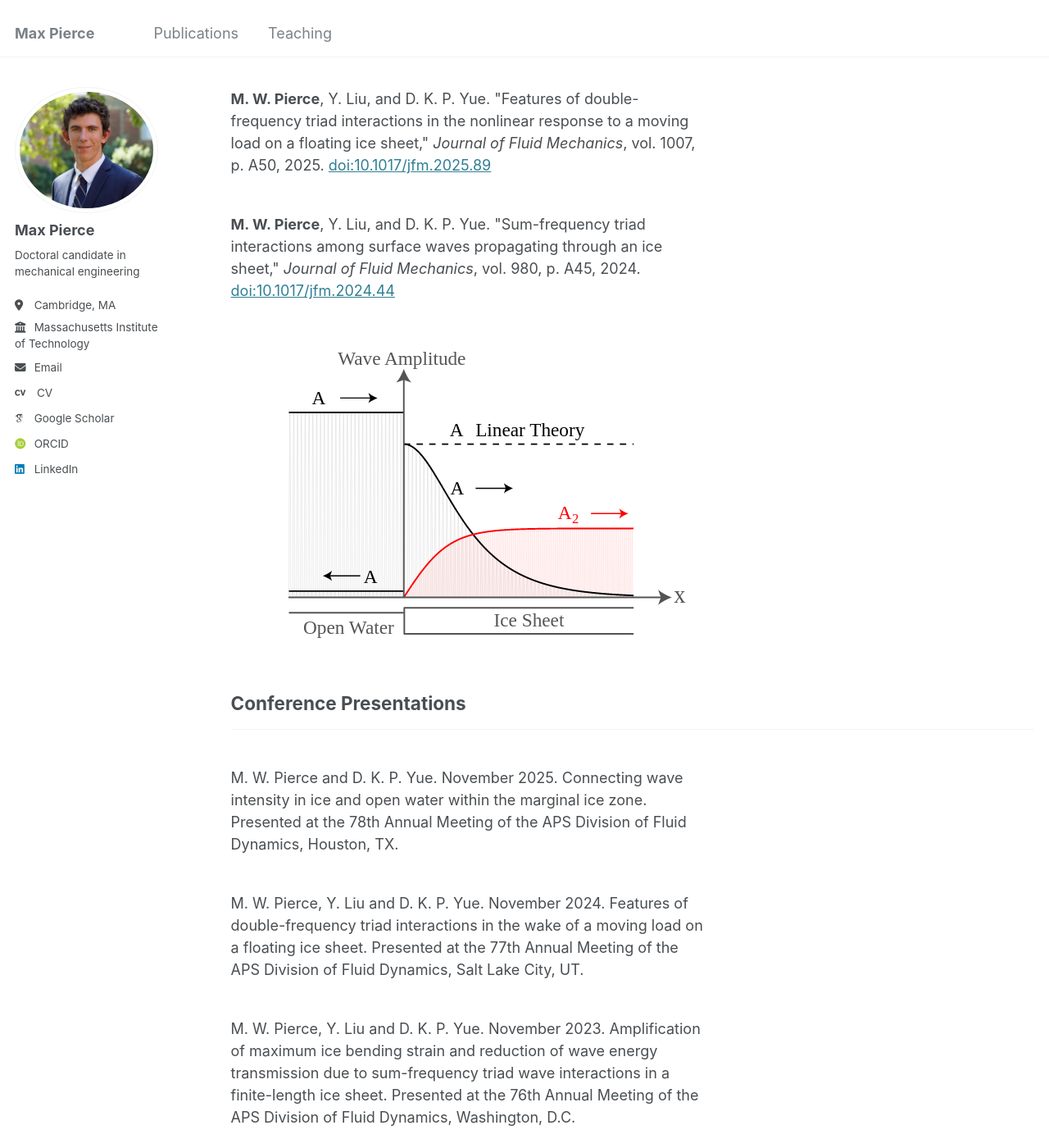
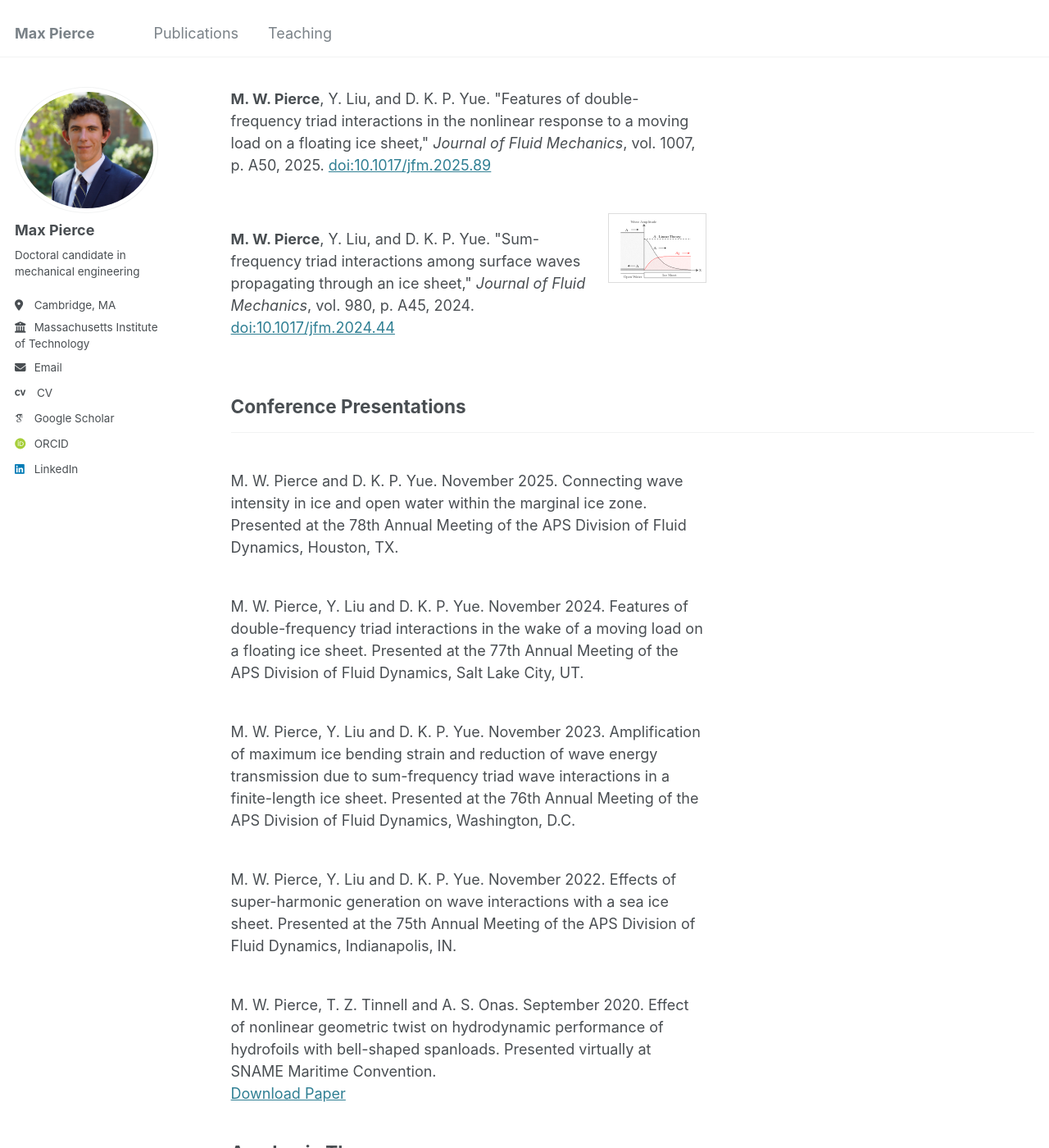
Before and after one commit to mpierce2020/mpierce2020, a Jekyll site: the page built from _pages/publications.html, in a window 1280 px wide and 1400 px high, scrolled down 204 px. Shown: the whole window at 82% size. Built offline with Jekyll 4.4.1, drawn with Linux system fonts in a browser that asks for light colours; some web fonts are replaced.

Commit message:
Update main.scss to include image

```diff
--- a/assets/css/main.scss
+++ b/assets/css/main.scss
@@ -39,3 +39,32 @@
 @import "vendor/font-awesome/brands";
 @import "vendor/magnific-popup/magnific-popup";
 @import "print";
+
+/* ========== Publication Thumbnails ========== */
+.pub-item {
+  display: flex;
+  align-items: flex-start;
+  gap: 1rem;
+  margin-bottom: 1.5rem;
+}
+
+.pub-text {
+  flex: 1;
+}
+
+.pub-image img {
+  width: 120px;
+  height: auto;
+  border: 1px solid #ddd;
+}
+
+/* Mobile-friendly: stack text above image */
+@media (max-width: 600px) {
+  .pub-item {
+    flex-direction: column;
+  }
+
+  .pub-image img {
+    max-width: 300px;
+  }
+}
```
